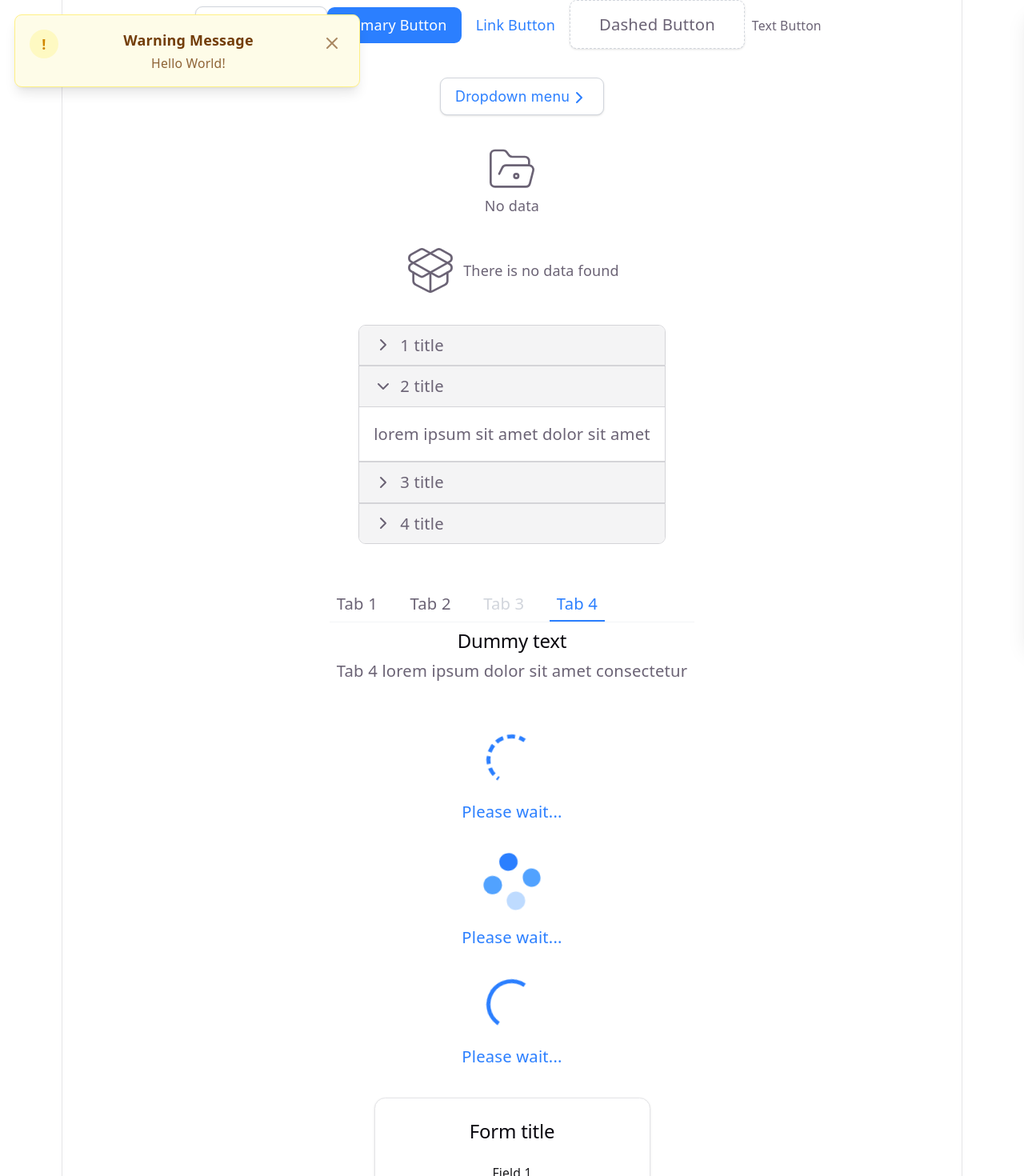
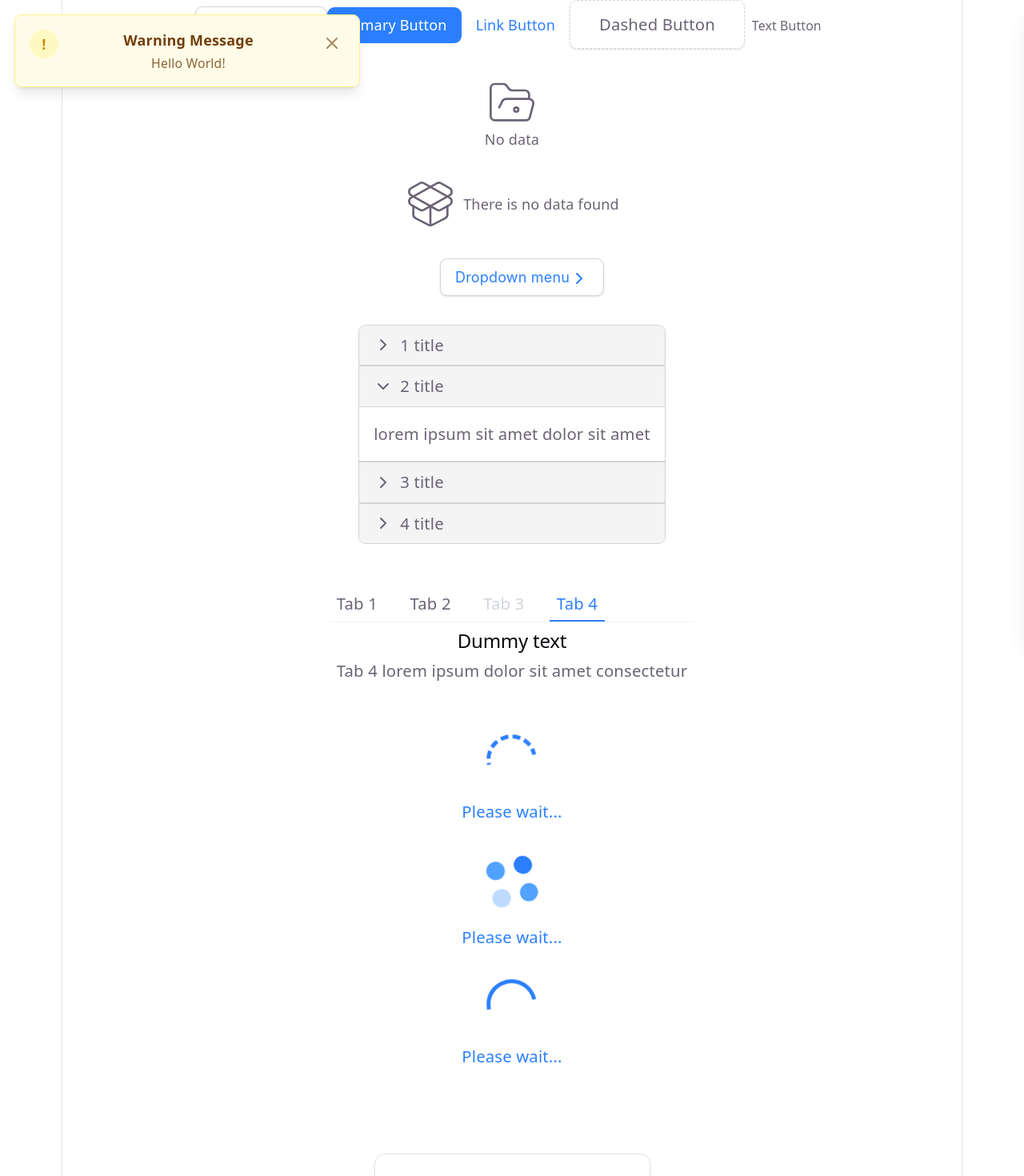
Before and after one commit to ArsenKarapetyan03/CustomReactTypescriptComponents, a React (Vite) app: page / in a window 1280 px wide. Shown: the top 1470 px of the page at 80% size. Built offline with nearby package versions, Linux system fonts and the light colour scheme.

Commit message:
Changed components attributes for testing

```diff
--- a/src/App.tsx
+++ b/src/App.tsx
@@ -21,7 +21,7 @@ function App() {
 
 			<div>
 				<CustomButton onClick={() => setOpenDrawer(true)}>Default Button</CustomButton>
-				<CustomButton variant={"primary"}>Primary Button</CustomButton>
+				<CustomButton variant={"primary"} onClick={()=>{}}>Primary Button</CustomButton>
 				<CustomButton variant={"link"}>Link Button</CustomButton>
 				<CustomButton
 					size={"lg"}
@@ -39,10 +39,17 @@ function App() {
 				</CustomButton>
 			</div>
 
+			<EmptyState />
+			<EmptyState
+				message={"There is no data found"}
+				icon={PackageOpen}
+				className={"flex flex-row gap-2"}
+			/>
+
 			<CustomDropdown
 				title={"Dropdown menu"}
-				direction={"down"}
-				trigger={"hover"}
+				trigger={"click"}
+				// direction={"up"}
 				menuItems={[
 					{label: "1st item"},
 					{
@@ -70,14 +77,6 @@ function App() {
 					},
 				]}
 			/>
-
-			<EmptyState />
-			<EmptyState
-				message={"There is no data found"}
-				icon={PackageOpen}
-				className={"flex flex-row gap-2"}
-			/>
-
 
 			<CollapsiblePanel
 				defaultActivePanels={[1, 3]}
@@ -187,6 +186,7 @@ function App() {
 			/>
 
 
+			<div className="w-7.5 h-7.5 overflow-hidden">
 				<CustomDrawer
 					title={"Drawer title"}
 					size={400}
@@ -198,6 +198,7 @@ function App() {
 						Drawer content
 					</div>
 				</CustomDrawer>
+			</div>
 
 			<CustomModal
 				size={"lg"}
@@ -231,7 +232,7 @@ function App() {
 
 			<CustomForm
 				title={"Form title"}
-				onSubmit={()=>console.log("Submit")}
+				onSubmit={()=>alert("Submitted")}
 				child={<div>My content...</div>}
 				fields={
 					[
```
Lines whose indentation alone changed are shown as unchanged.
